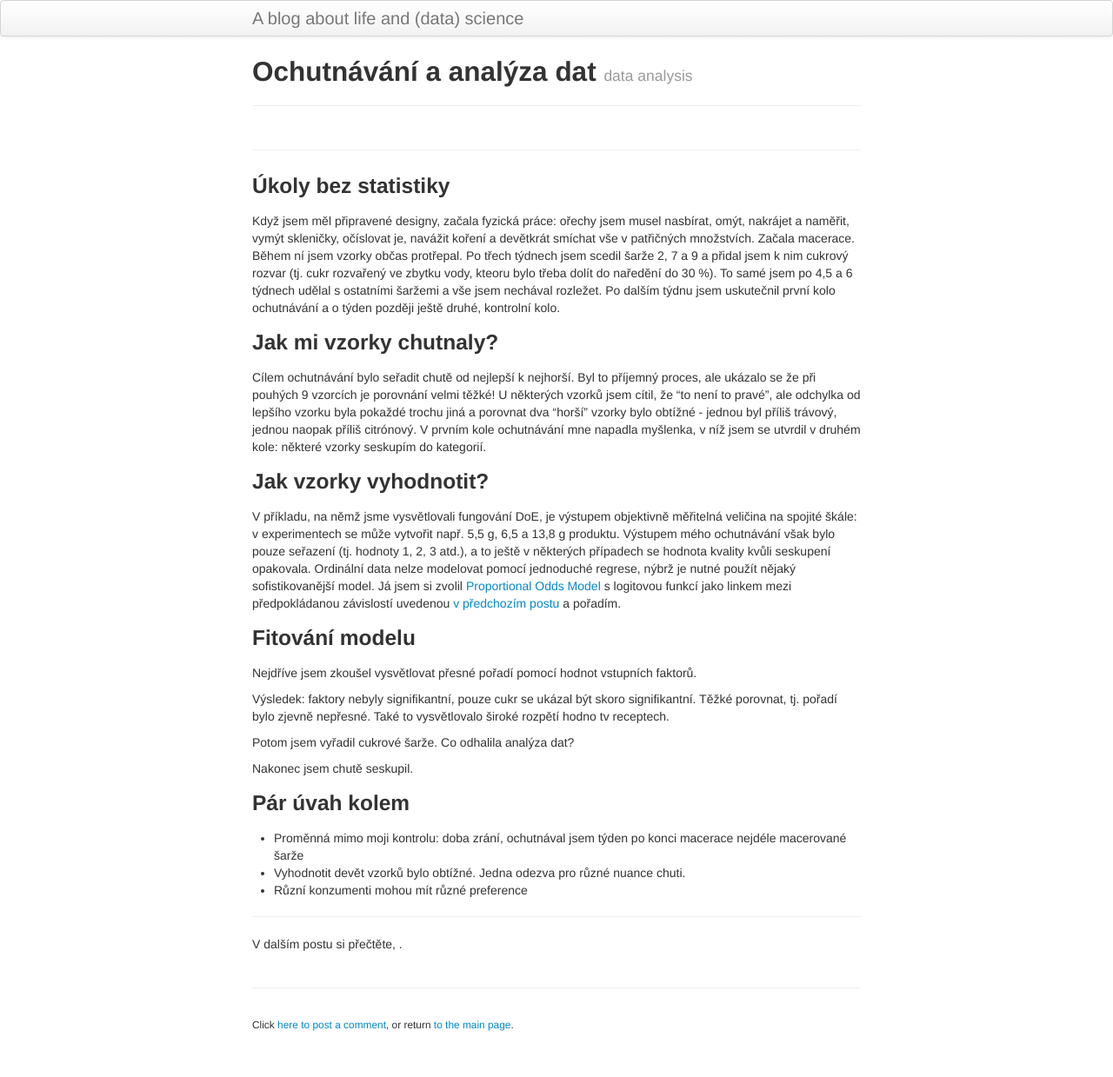
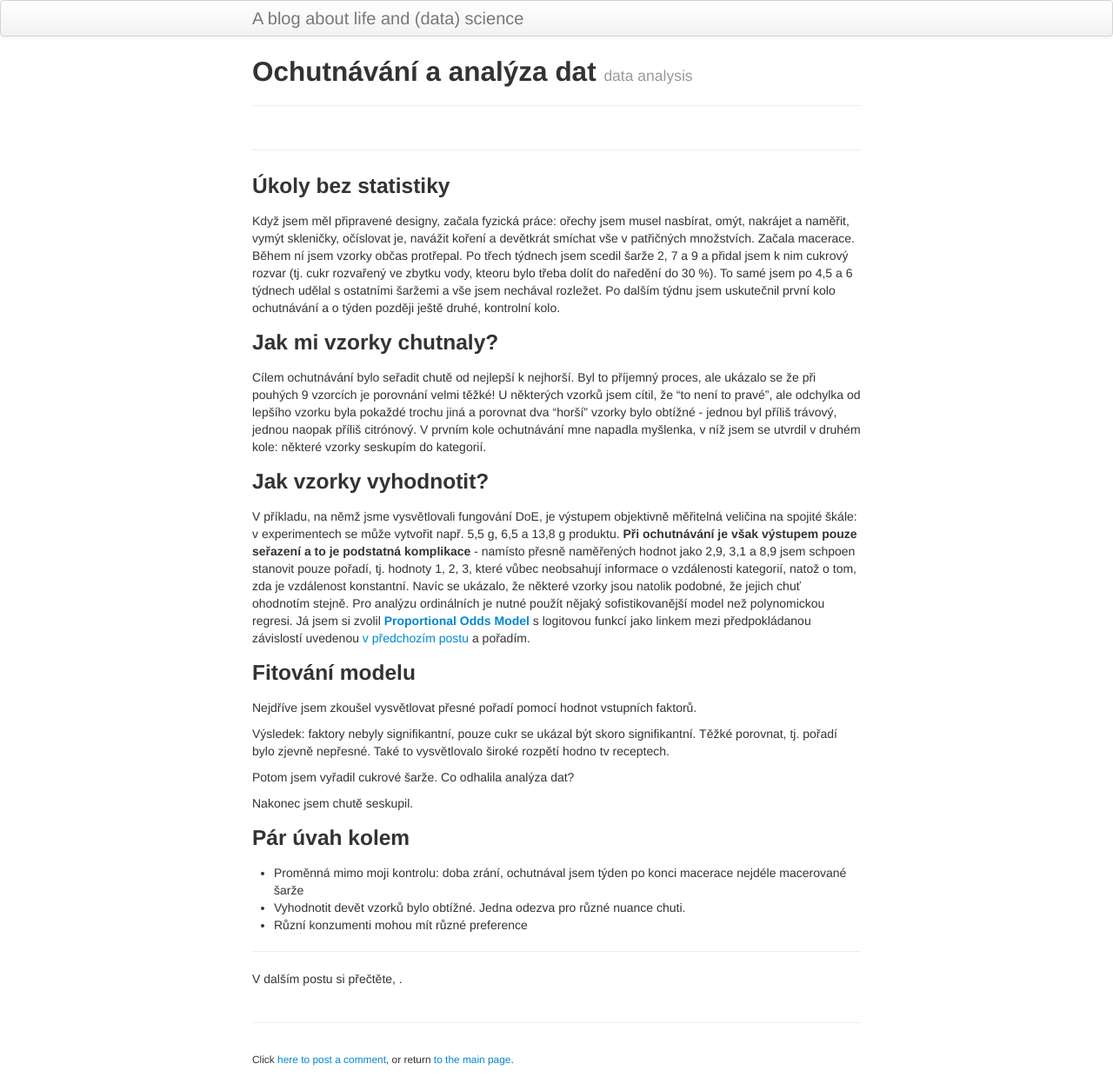
Before and after one commit to vojtech-filipec/vojtech-filipec.github.io, a Jekyll site: the page built from pages/orechovka5.md, in a window 1280 px wide. Shown: the whole page at 87% size. Built offline with Jekyll 4.4.1, drawn with Linux system fonts in a browser that asks for light colours; before the commit the page ends 1199 px from its top, so only the background shows below that.

```diff
--- a/pages/orechovka5.md
+++ b/pages/orechovka5.md
@@ -17,7 +17,7 @@ Cílem ochutnávání bylo seřadit chutě od nejlepší k nejhorší. Byl to p
 
 ### Jak vzorky vyhodnotit?
 
-V příkladu, na němž jsme vysvětlovali fungování DoE, je výstupem objektivně měřitelná veličina na spojité škále: v experimentech se může vytvořit např. 5,5 g, 6,5 a 13,8 g produktu. Výstupem mého ochutnávání však bylo pouze seřazení (tj. hodnoty 1, 2, 3 atd.), a to ještě v některých případech se hodnota kvality kvůli seskupení opakovala. Ordinální data nelze modelovat pomocí jednoduché regrese, nýbrž je nutné použít nějaký sofistikovanější model. Já jsem si zvolil [Proportional Odds Model](https://en.wikipedia.org/wiki/Ordered_logit) s logitovou funkcí jako linkem mezi předpokládanou závislostí uvedenou [v předchozím postu](orechovka4.html) a pořadím.
+V příkladu, na němž jsme vysvětlovali fungování DoE, je výstupem objektivně měřitelná veličina na spojité škále: v experimentech se může vytvořit např. 5,5 g, 6,5 a 13,8 g produktu. **Při ochutnávání je však výstupem pouze seřazení a to je podstatná komplikace** - namísto přesně naměřených hodnot jako 2,9, 3,1 a 8,9 jsem schpoen stanovit pouze pořadí, tj. hodnoty 1, 2, 3, které vůbec neobsahují informace o vzdálenosti kategorií, natož o tom, zda je vzdálenost konstantní. Navíc se ukázalo, že některé vzorky jsou natolik podobné, že jejich chuť ohodnotím stejně. Pro analýzu ordinálních je nutné použít nějaký sofistikovanější model než polynomickou regresi. Já jsem si zvolil **[Proportional Odds Model](https://en.wikipedia.org/wiki/Ordered_logit)** s logitovou funkcí jako linkem mezi předpokládanou závislostí uvedenou [v předchozím postu](orechovka4.html) a pořadím.
 
 ### Fitování modelu
 Nejdříve jsem zkoušel vysvětlovat přesné pořadí pomocí hodnot vstupních faktorů.
```
Also changed, not shown: assets/orechovka/degustace.jpg (added), assets/orechovka/jodoveruce.jpg (added), assets/orechovka/koreni.jpg (added), assets/orechovka/lih.jpg (added), assets/orechovka/michani.jpg (added), assets/orechovka/odvazeno.jpg (added), assets/orechovka/pomaceraci.jpg (added), assets/orechovka/posliti.jpg (added), assets/orechovka/posliti_siroka.jpg (added), assets/orechovka/sarze1tyden.jpg (added), assets/orechovka/sarzezacatek.jpg (added), assets/orechovka/sklenice.jpg (added), assets/quizes/sifra_citronovastava.jpg (added).
